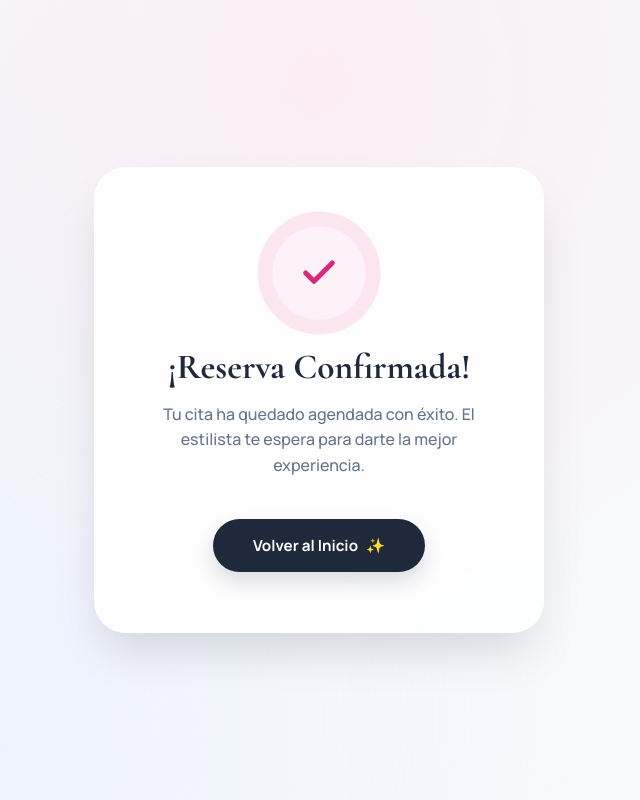
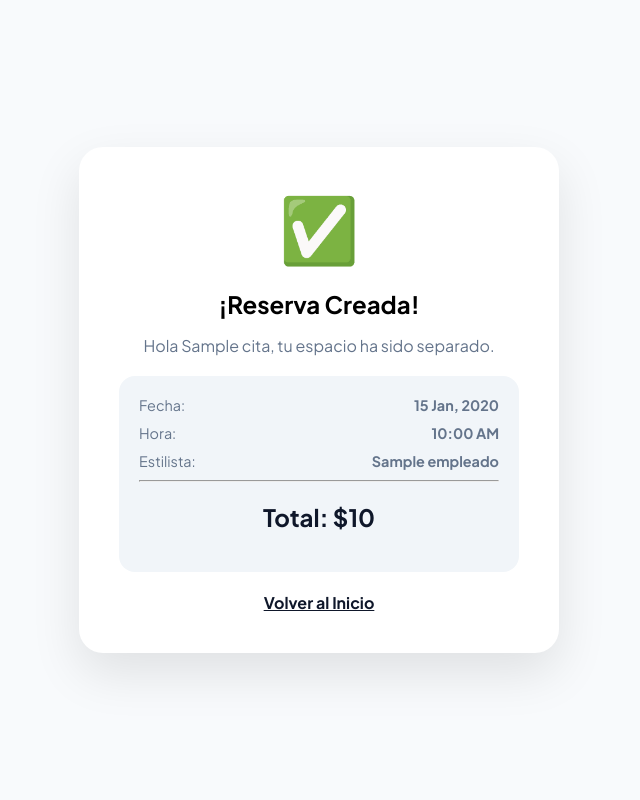
Before and after one commit to juanpablosierraorjuela-bit/CitasPeluqueria-Backend, a Django app: template salon/templates/salon/confirmacion.html in a window 1280 px wide. Shown: the whole page, without its empty margins (321-961 px from the left). Run offline with Django 3.2, Linux system fonts and the light colour scheme; the template is opened without the code that fills it: most values are stand-ins (such as "Sample title", 1, 10 or a date in 2020).

Commit message:
Update confirmacion.html

```diff
--- a/salon/templates/salon/confirmacion.html
+++ b/salon/templates/salon/confirmacion.html
@@ -3,141 +3,46 @@
 <html lang="es">
 <head>
     <meta charset="UTF-8">
-    <meta name="viewport" content="width=device-width, initial-scale=1.0, maximum-scale=1.0, user-scalable=no">
-    <title>Reserva Exitosa | PASO</title>
-
-    <link rel="preconnect" href="https://fonts.googleapis.com">
-    <link rel="preconnect" href="https://fonts.gstatic.com" crossorigin>
-    <link href="https://fonts.googleapis.com/css2?family=Cormorant+Garamond:ital,wght@0,600;0,700;1,600&family=Manrope:wght@400;500;600;700&display=swap" rel="stylesheet">
-
+    <meta name="viewport" content="width=device-width, initial-scale=1.0">
+    <title>Reserva Confirmada</title>
+    <link href="https://fonts.googleapis.com/css2?family=Plus+Jakarta+Sans:wght@400;700&display=swap" rel="stylesheet">
     <style>
-        :root {
-            /* Paleta de Lujo (Coherencia con Index) */
-            --font-display: 'Cormorant Garamond', serif;
-            --font-body: 'Manrope', sans-serif;
-
-            --primary: #1e293b;
-            --secondary: #64748b;
-            --accent: #db2777;
-            --gold: #d4af37;
-
-            --bg-body: #f8fafc;
-            --surface: rgba(255, 255, 255, 0.9);
-
-            --shadow-card: 0 25px 50px -12px rgba(0, 0, 0, 0.15);
-        }
-
-        * { margin: 0; padding: 0; box-sizing: border-box; }
-
-        body {
-            font-family: var(--font-body);
-            background-color: var(--bg-body);
-            display: flex; justify-content: center; align-items: center;
-            min-height: 100vh; padding: 20px;
-            color: var(--primary);
-            overflow: hidden;
-        }
-
-        /* --- FONDO AMBIENTAL --- */
-        .ambient-bg {
-            position: fixed; top: 0; left: 0; width: 100%; height: 100%; z-index: -1;
-            background:
-                radial-gradient(circle at 50% 10%, rgba(253, 226, 236, 0.5) 0%, transparent 60%),
-                radial-gradient(circle at 10% 90%, rgba(224, 231, 255, 0.5) 0%, transparent 60%);
-        }
-
-        /* --- TARJETA CENTRAL --- */
-        .success-card {
-            background: var(--surface);
-            backdrop-filter: blur(20px);
-            padding: 60px 40px;
-            border-radius: 32px;
-            text-align: center;
-            max-width: 450px; width: 100%;
-            box-shadow: var(--shadow-card);
-            border: 1px solid rgba(255, 255, 255, 0.8);
-            position: relative;
-            animation: popIn 0.8s cubic-bezier(0.16, 1, 0.3, 1);
-        }
-
-        @keyframes popIn {
-            from { opacity: 0; transform: scale(0.95) translateY(20px); }
-            to { opacity: 1; transform: scale(1) translateY(0); }
-        }
-
-        /* --- CHECK ANIMADO (SVG) --- */
-        .icon-container {
-            width: 90px; height: 90px; margin: 0 auto 30px;
-            position: relative; display: flex; align-items: center; justify-content: center;
-        }
-
-        .circle-bg {
-            position: absolute; width: 100%; height: 100%; border-radius: 50%;
-            background: #fdf2f8; animation: pulse 2s infinite;
-        }
-
-        @keyframes pulse {
-            0% { transform: scale(1); box-shadow: 0 0 0 0 rgba(219, 39, 119, 0.4); }
-            70% { transform: scale(1.05); box-shadow: 0 0 0 20px rgba(219, 39, 119, 0); }
-            100% { transform: scale(1); box-shadow: 0 0 0 0 rgba(219, 39, 119, 0); }
-        }
-
-        .check-svg { width: 40px; height: 40px; z-index: 2; stroke: var(--accent); stroke-width: 3; fill: none; stroke-linecap: round; stroke-linejoin: round; stroke-dasharray: 100; stroke-dashoffset: 100; animation: draw 1s 0.5s forwards ease-in-out; }
-
-        @keyframes draw { to { stroke-dashoffset: 0; } }
-
-        /* --- TIPOGRAFÍA --- */
-        h1 {
-            font-family: var(--font-display);
-            font-size: 2.2rem; font-weight: 700; margin-bottom: 15px;
-            line-height: 1.1; color: var(--primary);
-        }
-
-        p {
-            color: var(--secondary); font-size: 1rem; line-height: 1.6;
-            margin-bottom: 40px; font-weight: 500;
-        }
-
-        /* --- BOTÓN DE RETORNO --- */
-        .btn-home {
-            display: inline-flex; align-items: center; justify-content: center; gap: 8px;
-            padding: 16px 40px; border-radius: 50px;
-            background: var(--primary); color: white;
-            text-decoration: none; font-weight: 700; font-size: 0.95rem;
-            box-shadow: 0 10px 20px rgba(15, 23, 42, 0.15);
-            transition: all 0.3s ease; position: relative; overflow: hidden;
-        }
-
-        .btn-home:hover { transform: translateY(-3px); box-shadow: 0 15px 30px rgba(15, 23, 42, 0.25); }
-
-        .btn-home::after {
-            content: ''; position: absolute; top: 0; left: -100%; width: 50%; height: 100%;
-            background: linear-gradient(90deg, transparent, rgba(255,255,255,0.2), transparent);
-            transform: skewX(-20deg); animation: shimmer 3s infinite 2s;
-        }
-        @keyframes shimmer { 0% { left: -100%; } 20% { left: 200%; } 100% { left: 200%; } }
-
+        body { font-family: 'Plus Jakarta Sans', sans-serif; background: #f8fafc; display: flex; justify-content: center; align-items: center; min-height: 100vh; margin: 0; }
+        .card { background: white; padding: 40px; border-radius: 24px; box-shadow: 0 20px 50px rgba(0,0,0,0.1); max-width: 400px; width: 90%; text-align: center; }
+        .icon-check { font-size: 4rem; color: #10b981; margin-bottom: 20px; display: block; }
+        .btn-bold { background: #ef4444; color: white; border: none; padding: 15px 30px; border-radius: 50px; font-weight: 700; width: 100%; cursor: pointer; text-decoration: none; display: block; margin-top: 20px; }
+        .detail-row { display: flex; justify-content: space-between; margin-bottom: 10px; font-size: 0.9rem; color: #64748b; }
+        .total { font-size: 1.5rem; font-weight: 800; color: #0f172a; margin: 20px 0; }
     </style>
 </head>
 <body>
+    <div class="card">
+        <span class="icon-check">✅</span>
+        <h2 style="margin:0 0 10px;">¡Reserva Creada!</h2>
+        <p style="color:#64748b;">Hola {{ cita.cliente_nombre }}, tu espacio ha sido separado.</p>
 
-    <div class="ambient-bg"></div>
-
-    <div class="success-card">
-        <div class="icon-container">
-            <div class="circle-bg"></div>
-            <svg class="check-svg" viewBox="0 0 24 24">
-                <polyline points="20 6 9 17 4 12"></polyline>
-            </svg>
+        <div style="background:#f1f5f9; padding:20px; border-radius:16px; margin-top:20px; text-align:left;">
+            <div class="detail-row"><span>Fecha:</span> <strong>{{ cita.fecha_hora_inicio|date:"d M, Y" }}</strong></div>
+            <div class="detail-row"><span>Hora:</span> <strong>{{ cita.fecha_hora_inicio|date:"h:i A" }}</strong></div>
+            <div class="detail-row"><span>Estilista:</span> <strong>{{ cita.empleado.nombre }}</strong></div>
+            {% if cita.descuento_aplicado > 0 %}
+                <div class="detail-row" style="color:#db2777;"><span>Descuento:</span> <strong>-${{ cita.descuento_aplicado }}</strong></div>
+            {% endif %}
+            <hr>
+            <div class="total" style="text-align: center;">Total: ${{ cita.precio_total }}</div>
+            {% if cita.estado == 'P' and cita.abono_pagado > 0 %}
+                <div style="text-align:center; font-size:0.9rem; color:#db2777;">
+                    Abono requerido: ${{ cita.abono_pagado }}
+                </div>
+            {% endif %}
         </div>
 
-        <h1>¡Reserva Confirmada!</h1>
-        <p>Tu cita ha quedado agendada con éxito. El estilista te espera para darte la mejor experiencia.</p>
-
-        <a href="{% url 'inicio' %}" class="btn-home">
-            Volver al Inicio <span>✨</span>
-        </a>
+        {% if cita.estado == 'P' and cita.peluqueria.bold_integrity_key %}
+            <a href="#" class="btn-bold">PAGAR ABONO CON BOLD</a>
+            <p style="font-size:0.75rem; margin-top:10px; color:#94a3b8;">Pago seguro encriptado</p>
+        {% else %}
+            <a href="{% url 'inicio' %}" style="display:block; margin-top:20px; color:#0f172a; font-weight:700;">Volver al Inicio</a>
+        {% endif %}
     </div>
-
 </body>
 </html>
```
